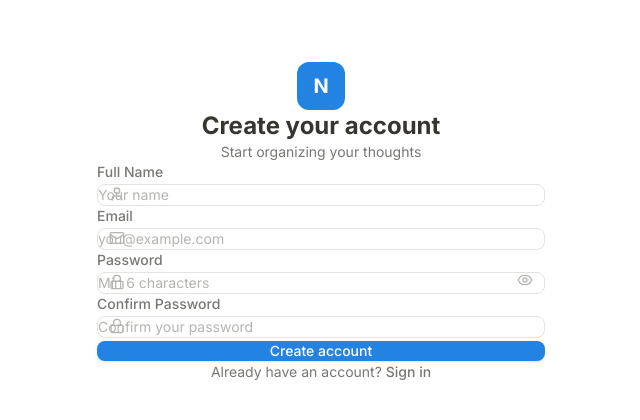
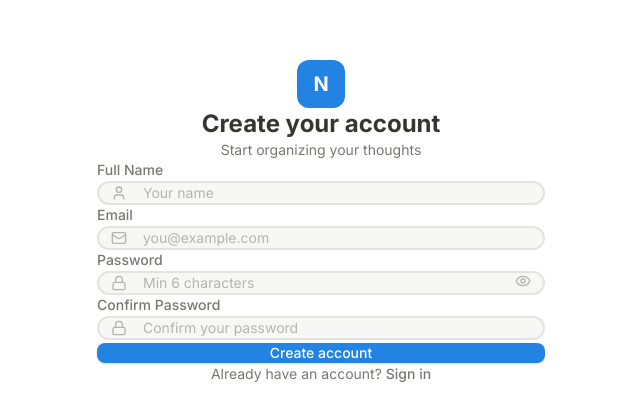
Before and after one commit to sarthakjain0701/notion-clone, a Next.js app: page /register in a window 1280 px wide. Shown: the part 178-598 px from the top of the page, without its empty margins (319-959 px from the left). Built offline with nearby package versions, Linux system fonts and the light colour scheme; no server answers.

Commit message:
fix: resolve login UI padding, sidebar toggle, toolbar spacing, and active states

```diff
--- a/src/app/globals.css
+++ b/src/app/globals.css
@@ -16,7 +16,7 @@
   --sidebar-collapsed-width: 0px;
 
   /* Editor */
-  --editor-max-width: 800px;
+  --editor-max-width: 900px;
 }
 
 /* ─── Light Theme ───────────────────────────────────────────────────── */
@@ -77,8 +77,8 @@
   --text-tertiary: #ffffff3d;
   --text-inverse: #191919;
 
-  --border-default: #ffffff14;
-  --border-strong: #ffffff24;
+  --border-default: #ffffff1f;
+  --border-strong: #ffffff33;
 
   --accent-primary: #529cca;
   --accent-primary-hover: #6bb0d8;
--- a/src/components/editor/EditorToolbar.tsx
+++ b/src/components/editor/EditorToolbar.tsx
@@ -1,6 +1,6 @@
 'use client';
 
-import React, { useState, useRef, useEffect } from 'react';
+import React, { useState, useRef, useEffect, useCallback } from 'react';
 import type { Editor } from '@tiptap/react';
 import { cn } from '@/lib/utils/cn';
 import { Tooltip } from '@/components/ui/Tooltip';
@@ -33,7 +33,7 @@ function ToolbarButton({ onClick, isActive, disabled, tooltip, children }: Toolb
         onClick={(e) => { e.preventDefault(); onClick(); }}
         disabled={disabled}
         className={cn(
-          'p-2.5 rounded-xl transition-all duration-150 cursor-pointer',
+          'p-2 rounded-lg transition-all duration-100 cursor-pointer',
           'hover:bg-[var(--bg-hover)]',
           'disabled:opacity-30 disabled:cursor-not-allowed',
           isActive && 'bg-[var(--accent-bg)] text-[var(--accent-primary)]',
@@ -47,7 +47,7 @@ function ToolbarButton({ onClick, isActive, disabled, tooltip, children }: Toolb
 }
 
 function Separator() {
-  return <div className="w-px h-6 bg-[var(--border-default)] mx-1.5" />;
+  return <div className="w-px h-5 bg-[var(--border-default)] mx-2" />;
 }
 
 // Dropdown menu for grouping toolbar actions
@@ -78,7 +78,7 @@ function ToolbarDropdown({
       <button
         onClick={(e) => { e.preventDefault(); setOpen(!open); }}
         className={cn(
-          'flex items-center gap-1.5 px-3 py-2 rounded-xl text-sm font-medium transition-all duration-150 cursor-pointer',
+          'flex items-center gap-1.5 px-3 py-1.5 rounded-lg text-sm font-medium transition-all duration-100 cursor-pointer',
           'hover:bg-[var(--bg-hover)]',
           isActive
             ? 'bg-[var(--accent-bg)] text-[var(--accent-primary)]'
@@ -110,7 +110,7 @@ function DropdownButton({
   closeMenu,
 }: {
   onClick: () => void;
-  isActive?: boolean;
+  isActive: boolean;
   icon: React.ReactNode;
   label: string;
   shortcut?: string;
@@ -124,9 +124,10 @@ function DropdownButton({
         closeMenu?.();
       }}
       className={cn(
-        'w-full flex items-center gap-2.5 px-3 py-2 text-left transition-colors cursor-pointer',
+        'w-full flex items-center gap-2.5 px-3 py-2 text-sm transition-colors cursor-pointer',
         'hover:bg-[var(--bg-hover)]',
-        isActive && 'text-[var(--accent-primary)] bg-[var(--accent-bg)]'
+        isActive && 'text-[var(--accent-primary)] bg-[var(--accent-bg)]',
+        !isActive && 'text-[var(--text-primary)]'
       )}
     >
       <span className="text-[var(--text-secondary)]">{icon}</span>
@@ -145,6 +146,15 @@ function DropdownSep() {
 }
 
 export function EditorToolbar({ editor }: EditorToolbarProps) {
+  // Force re-render on every editor transaction so active states update instantly
+  const [, setForceUpdate] = useState(0);
+
+  useEffect(() => {
+    const handler = () => setForceUpdate(n => n + 1);
+    editor.on('transaction', handler);
+    return () => { editor.off('transaction', handler); };
+  }, [editor]);
+
   const addImage = () => {
     const url = window.prompt('Enter image URL:');
     if (url) {
@@ -176,7 +186,7 @@ export function EditorToolbar({ editor }: EditorToolbarProps) {
   };
 
   return (
-    <div className="flex items-center gap-1.5 px-4 py-2.5 border-b border-[var(--border-default)] bg-[var(--bg-primary)] sticky top-0 z-10 flex-wrap">
+    <div className="flex items-center gap-0.5 px-4 py-2 border-b border-[var(--border-default)] bg-[var(--bg-primary)] sticky top-0 z-10 flex-wrap">
       {/* Undo / Redo */}
       <ToolbarButton
         onClick={() => editor.chain().focus().undo().run()}
@@ -286,7 +296,7 @@ export function EditorToolbar({ editor }: EditorToolbarProps) {
 
       <Separator />
 
-      {/* Lists Dropdown */}
+      {/* Lists dropdown */}
       <ToolbarDropdown
         trigger={
           <span className="flex items-center gap-1.5">
@@ -316,7 +326,7 @@ export function EditorToolbar({ editor }: EditorToolbarProps) {
         />
       </ToolbarDropdown>
 
-      {/* Alignment Dropdown */}
+      {/* Align dropdown */}
       <ToolbarDropdown
         trigger={
           <span className="flex items-center gap-1.5">
@@ -345,7 +355,7 @@ export function EditorToolbar({ editor }: EditorToolbarProps) {
         />
       </ToolbarDropdown>
 
-      {/* Insert Dropdown */}
+      {/* Insert dropdown */}
       <ToolbarDropdown
         trigger={
           <span className="flex items-center gap-1.5">
@@ -353,7 +363,6 @@ export function EditorToolbar({ editor }: EditorToolbarProps) {
             Insert
           </span>
         }
-        isActive={editor.isActive('blockquote') || editor.isActive('codeBlock')}
       >
         <DropdownButton
           onClick={() => editor.chain().focus().toggleBlockquote().run()}
@@ -370,16 +379,19 @@ export function EditorToolbar({ editor }: EditorToolbarProps) {
         <DropdownSep />
         <DropdownButton
           onClick={() => editor.chain().focus().setHorizontalRule().run()}
+          isActive={false}
           icon={<Minus className="w-4 h-4" />}
           label="Divider"
         />
         <DropdownButton
           onClick={addTable}
+          isActive={false}
           icon={<Table className="w-4 h-4" />}
           label="Table"
         />
         <DropdownButton
           onClick={addImage}
+          isActive={false}
           icon={<ImageIcon className="w-4 h-4" />}
           label="Image"
         />
--- a/src/components/layout/Sidebar.tsx
+++ b/src/components/layout/Sidebar.tsx
@@ -189,15 +189,7 @@ export function Sidebar({ isOpen, onToggle, onSearchOpen }: SidebarProps) {
         </div>
       </aside>
 
-      {/* Collapsed toggle button */}
-      {!isOpen && (
-        <button
-          onClick={onToggle}
-          className="fixed top-3 left-3 z-20 p-2 rounded-lg bg-[var(--bg-elevated)] border border-[var(--border-default)] shadow-md hover:bg-[var(--bg-hover)] text-[var(--text-secondary)] transition-all duration-200 cursor-pointer"
-        >
-          <ChevronsRight className="w-4 h-4" />
-        </button>
-      )}
+      {/* Sidebar reopen is handled by the hamburger Menu button in the Header */}
     </>
   );
 }
--- a/src/components/ui/Input.tsx
+++ b/src/components/ui/Input.tsx
@@ -11,37 +11,44 @@ interface InputProps extends React.InputHTMLAttributes<HTMLInputElement> {
 }
 
 export const Input = forwardRef<HTMLInputElement, InputProps>(
-  ({ label, error, icon, rightIcon, className, ...props }, ref) => {
+  ({ label, error, icon, rightIcon, className, style, ...props }, ref) => {
+    // Compute padding explicitly to avoid Tailwind merge conflicts
+    const paddingStyle: React.CSSProperties = {
+      paddingLeft: icon ? '2.75rem' : '1rem',
+      paddingRight: rightIcon ? '2.75rem' : '1rem',
+      ...style,
+    };
+
     return (
       <div className="w-full">
         {label && (
-          <label className="block text-sm font-medium text-[var(--text-secondary)] mb-1.5">
+          <label className="block text-sm font-medium text-[var(--text-secondary)] mb-2">
             {label}
           </label>
         )}
         <div className="relative">
           {icon && (
-            <div className="absolute left-3 top-1/2 -translate-y-1/2 text-[var(--text-tertiary)]">
+            <div className="absolute left-3.5 top-1/2 -translate-y-1/2 text-[var(--text-tertiary)] pointer-events-none">
               {icon}
             </div>
           )}
           <input
             ref={ref}
+            style={paddingStyle}
             className={cn(
-              'w-full rounded-lg border border-[var(--border-default)] bg-[var(--bg-primary)] py-2.5',
-              icon ? 'pl-10' : 'pl-3.5',
-              rightIcon ? 'pr-10' : 'pr-3.5',
-              'text-sm text-[var(--text-primary)] placeholder:text-[var(--text-tertiary)]',
+              'w-full rounded-xl bg-[var(--bg-secondary)] py-3 text-sm',
+              'border-2 border-[var(--border-default)]',
+              'text-[var(--text-primary)] placeholder:text-[var(--text-tertiary)]',
               'transition-all duration-200',
-              'focus:outline-none focus:ring-2 focus:ring-[var(--accent-primary)] focus:border-transparent',
+              'focus:outline-none focus:border-[var(--accent-primary)] focus:bg-[var(--bg-primary)]',
               'hover:border-[var(--border-strong)]',
-              error && 'border-[var(--danger)] focus:ring-[var(--danger)]',
+              error && 'border-[var(--danger)] focus:border-[var(--danger)]',
               className
             )}
             {...props}
           />
           {rightIcon && (
-            <div className="absolute right-3 top-1/2 -translate-y-1/2 text-[var(--text-tertiary)]">
+            <div className="absolute right-3.5 top-1/2 -translate-y-1/2 text-[var(--text-tertiary)]">
               {rightIcon}
             </div>
           )}
```
